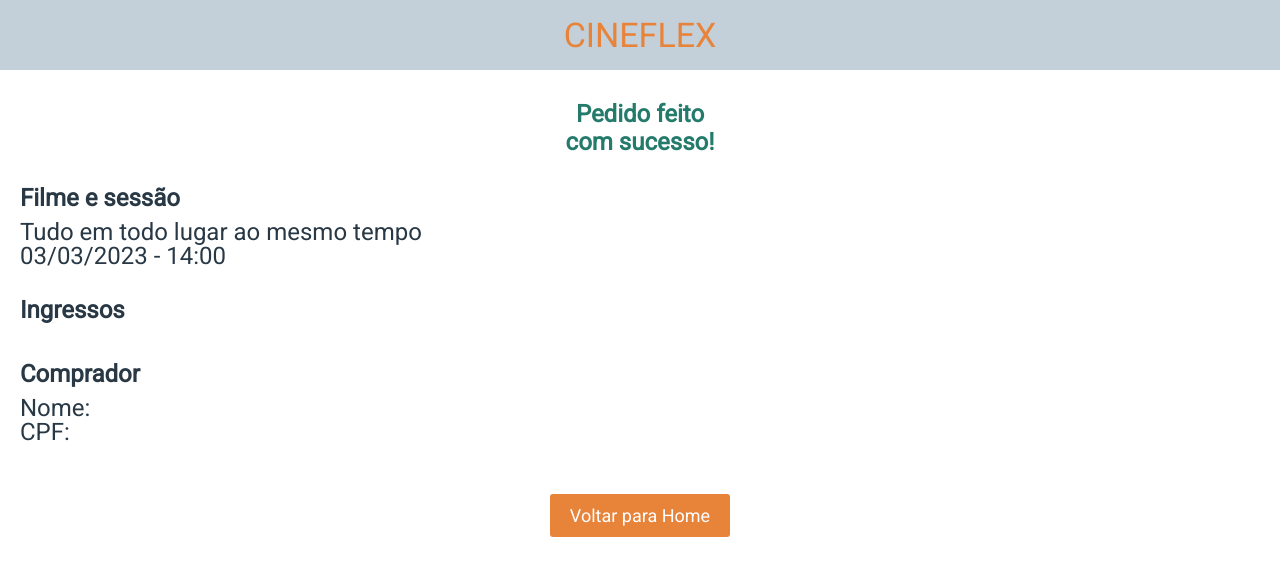
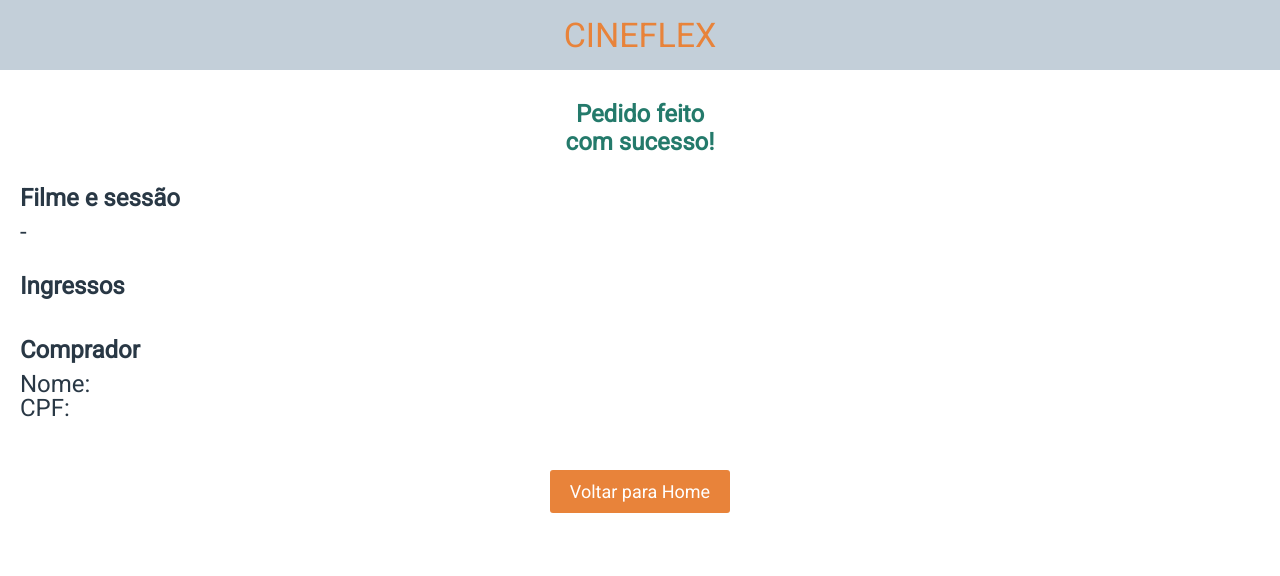
Before and after one commit to felipeiasbik/projeto10-cineflex, a React (Create React App) app: page /sucesso in a window 1280 px wide. Shown: the top 576 px of the page. Built offline with nearby package versions, Linux system fonts and the light colour scheme.

Commit message:
Zeras assentos marcados no objeto e exibição de informações do filme na tela final

```diff
--- a/src/App.js
+++ b/src/App.js
@@ -10,16 +10,17 @@ import { useState } from "react";
 export default function App() {
 
     const [selecionado,setSelecionado] = useState({ids: [], name: "", cpf: ""});
+    const [compra,setCompra] = useState({nomeFilme: "", diaFilme: "", horaFilme: ""});
 
     return (
         <BrowserRouter>
            <Link to={"/"}><NavContainer>CINEFLEX</NavContainer></Link>
 
             <Routes>
-                <Route path="/" element={<HomePage />}/>
-                <Route path="/assentos/:idSessao" element={<SeatsPage selecionado={selecionado} setSelecionado={setSelecionado} />}/>
+                <Route path="/" element={<HomePage selecionado={selecionado} setSelecionado={setSelecionado} />}/>
+                <Route path="/assentos/:idSessao" element={<SeatsPage selecionado={selecionado} setSelecionado={setSelecionado} compra={compra} setCompra={setCompra}/>}/>
                 <Route path="/sessoes/:idFilme" element={<SessionsPage />}/>
-                <Route path="/sucesso" element={<SuccessPage selecionado={selecionado}/>}/>
+                <Route path="/sucesso" element={<SuccessPage selecionado={selecionado} compra={compra}/>}/>
             </Routes>
         </BrowserRouter>
     )
--- a/src/pages/HomePage/HomePage.js
+++ b/src/pages/HomePage/HomePage.js
@@ -1,7 +1,14 @@
 import styled from "styled-components";
 import Cartaz from "./Cartaz";
+import { useEffect } from "react";
 
-export default function HomePage() {
+export default function HomePage( {selecionado, setSelecionado} ) {
+
+    useEffect(() => {
+        const zerarIds = {ids: [], name: "", cpf: ""};
+        setSelecionado(zerarIds);
+        console.log(selecionado);
+    },[]);
 
     return (
         <PageContainer>
--- a/src/pages/SeatsPage/SeatsPage.js
+++ b/src/pages/SeatsPage/SeatsPage.js
@@ -5,7 +5,7 @@ import axios from "axios";
 import Assento from "./Assento";
 import CORES from "./Cores";
 
-export default function SeatsPage( {selecionado, setSelecionado} ) {
+export default function SeatsPage( {selecionado, setSelecionado, compra, setCompra} ) {
 
     const [listaAssentos,setListaAssentos] = useState(undefined);
     const {idSessao} = useParams();
@@ -18,6 +18,8 @@ export default function SeatsPage( {selecionado, setSelecionado} ) {
 
         const promise = axios.get(url);
         promise.then( res => {
+            const finalizacao = {nomeFilme: res.data.movie.title, diaFilme: res.data.day.date, horaFilme: res.data.name};
+            setCompra(finalizacao);
             const listagemAssentos = res.data;
             setListaAssentos(listagemAssentos);
         })
@@ -36,12 +38,15 @@ export default function SeatsPage( {selecionado, setSelecionado} ) {
         if (selecionado.ids.length !== 0){
             const body = {ids: [...selecionado.ids], name: {nomeInput}, cpf: {cpfInput}};
             setSelecionado(body);
-            console.log(body);
 
             const URL = "https://mock-api.driven.com.br/api/v8/cineflex/seats/book-many";
             const promise = axios.post(URL, body);
 
-            promise.then(res => {navigate("/sucesso")});
+            promise.then(res => {
+                navigate("/sucesso")
+                console.log(res);
+
+            });
             promise.catch(err => {alert(`Erro: ${err.response.data}`)});
         }
     }
--- a/src/pages/SessionsPage/Sessao.js
+++ b/src/pages/SessionsPage/Sessao.js
@@ -2,6 +2,7 @@ import styled from "styled-components";
 import Horario from "./Horario";
 
 export default function Sessao({filme}){
+
     return (
         filme.days.map( hor => {
             return (
--- a/src/pages/SuccessPage/SuccessPage.js
+++ b/src/pages/SuccessPage/SuccessPage.js
@@ -1,7 +1,12 @@
 import styled from "styled-components";
 import { Link } from "react-router-dom";
+import { useEffect } from "react";
 
-export default function SuccessPage( {selecionado} ) {
+export default function SuccessPage( {selecionado, compra} ) {
+
+    useEffect(() => {
+        console.log(selecionado);
+    },[]);
 
     return (
         <PageContainer>
@@ -9,8 +14,8 @@ export default function SuccessPage( {selecionado} ) {
 
             <TextContainer>
                 <strong><p>Filme e sessão</p></strong>
-                <p>Tudo em todo lugar ao mesmo tempo</p>
-                <p>03/03/2023 - 14:00</p>
+                <p>{compra.nomeFilme}</p>
+                <p>{compra.diaFilme} - {compra.horaFilme}</p>
             </TextContainer>
 
             <TextContainer>
```
